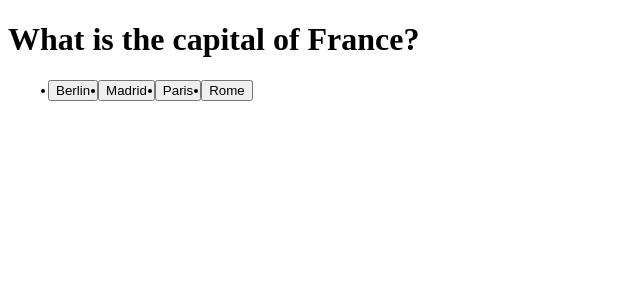
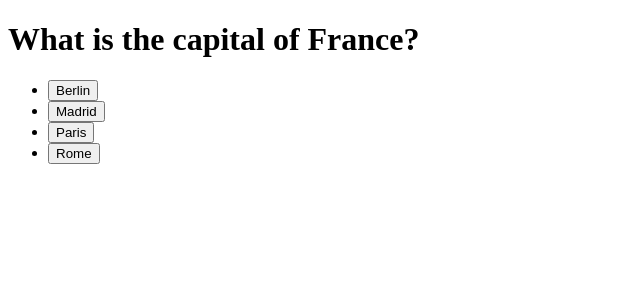
Before and after one commit to Tailung1/Quiz-app-with-with-TS-TSX, a React (Vite) app: page / in a window 1280 px wide. Shown: the top 300 px of the page, without its empty margins (0-640 px from the left). Built offline with nearby package versions, Linux system fonts and the light colour scheme.

Commit message:
change content layout of li

```diff
--- a/src/components/Question.tsx
+++ b/src/components/Question.tsx
@@ -14,12 +14,13 @@ const Question: React.FC<IQuestInfo> = ({
       <h1>{question}</h1>
       <ul>
         {options.map((option) => (
-          <button key={option}>
-            <li onClick={() => onSelectOption(option)}>{option}</li>
-          </button>
+          <li key={option}>
+            {" "}
+            <button onClick={() => onSelectOption(option)}>{option}</button>
+          </li>
         ))}
       </ul>
     </div>
   );
 };
-export default Question
+export default Question;
--- a/src/components/Quiz.tsx
+++ b/src/components/Quiz.tsx
@@ -6,12 +6,12 @@ export default function Quiz() {
   const [currentIndex, setCurrentIndex] = useState<number>(0);
   const question = data[currentIndex].question;
   const options = data[currentIndex].options;
-//   const CorrectAnswer = data[currentIndex].correctAnswer;
-//   const [score, setScore] = useState<number>(0);
-//   const [showScore, setShowScore] = useState<boolean>(false);
+  const [score, setScore] = useState<number>(0);
+  const [showScore, setShowScore] = useState<boolean>(false);
 
-  function onSelectOption(option:string) {
-    console.log(option)
+  function onSelectOption(option: string) {
+    showScore? {score} : <div></div>
+
   }
   return (
     <div>
```
